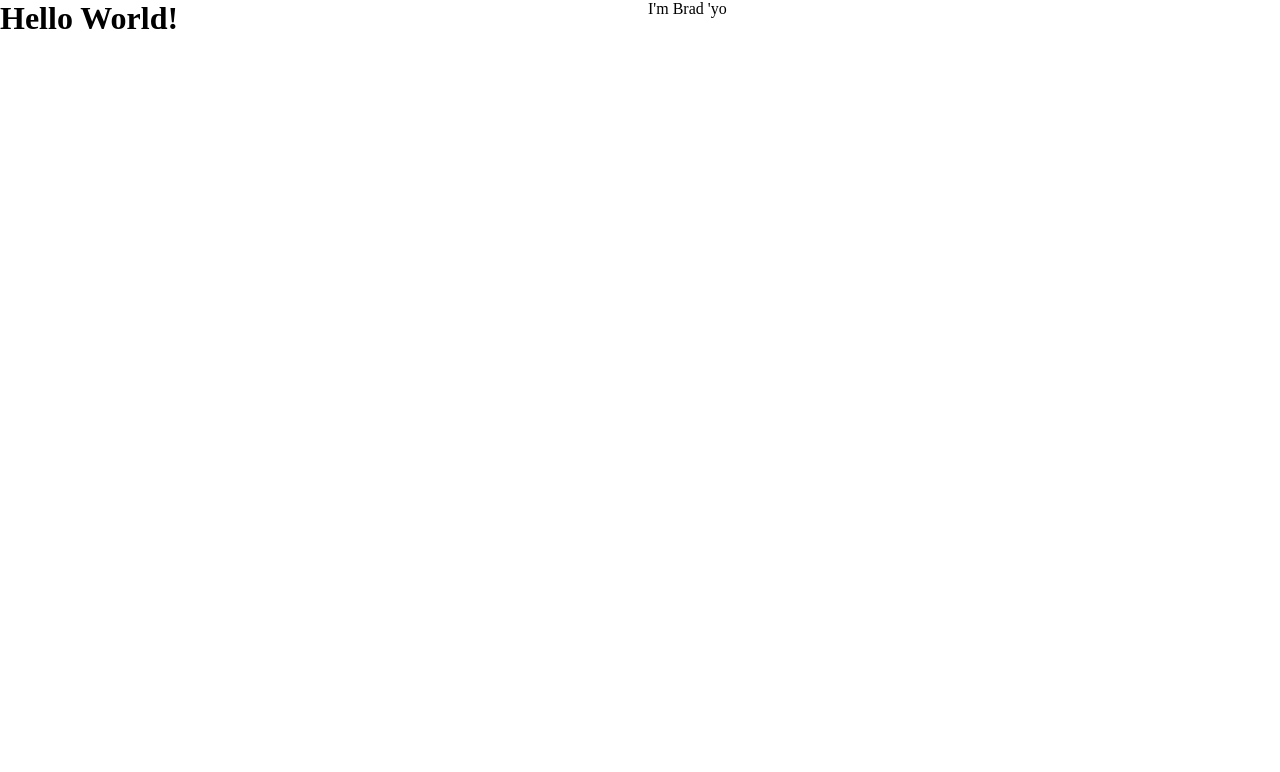
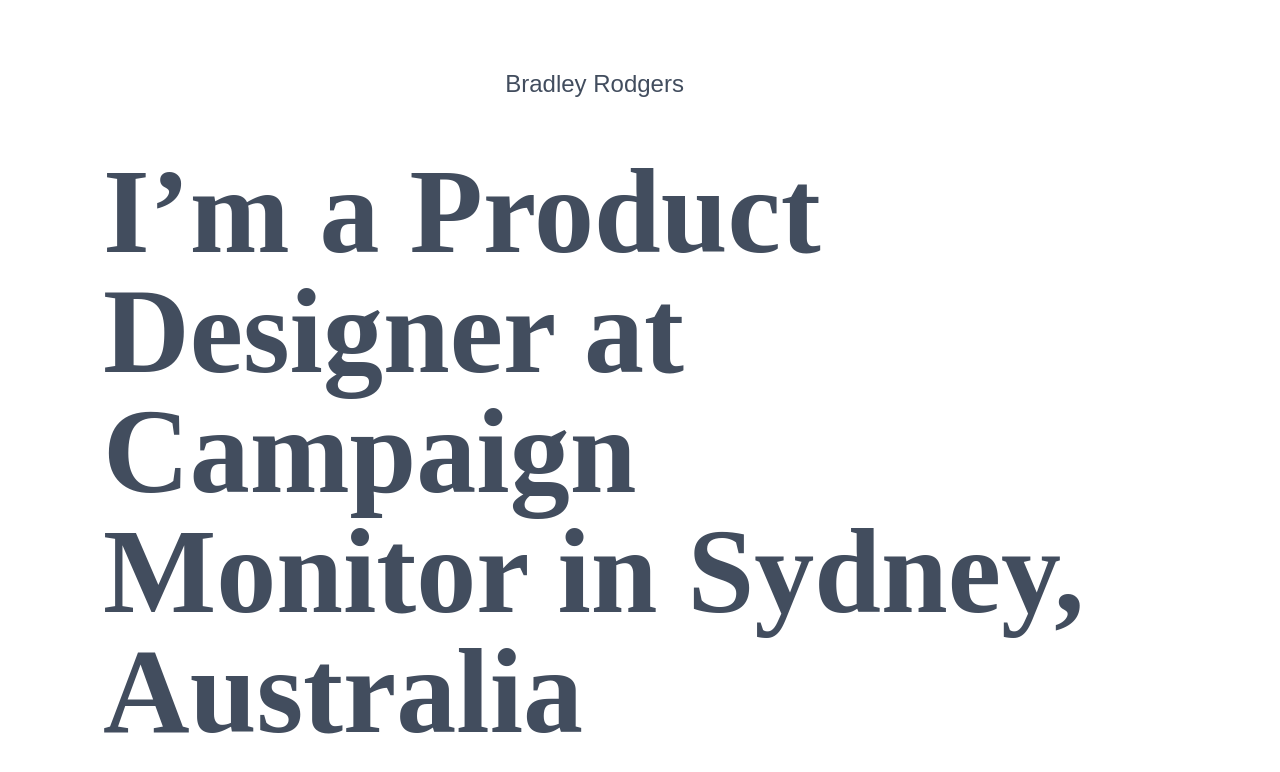
Before and after one commit to bradleyrodgers/bradleyrodgers, a website: page index.html in a window 1280 px wide. Drawn offline with Linux system fonts and the light colour scheme.

Commit message:
Don't judge me

```diff
--- a/index.html
+++ b/index.html
@@ -8,18 +8,31 @@
 
     <link rel="stylesheet" href="assets/css/styles.css">
 
+    <script src="https://use.typekit.net/qty2ril.js"></script>
+    <script>try{Typekit.load({ async: true });}catch(e){}</script>
+
 </head>
 <body>
 
-<div class="l-grid">
-    <div class="l-grid__item l-grid__item--6-col">
-        <h1>Hello World!</h1>
+<div class="l-container">
+
+    <div class="l-grid">
+
+        <div class="l-grid__item l-grid__item--12-col">
+            <h1 class="name">Bradley Rodgers</h1>
+        </div>
+
+        <div class="l-grid__item l-grid__item--11-col">
+            <p class="headline">I’m a Product Designer at Campaign Monitor in Sydney, Australia</p>
+        </div>
+
     </div>
-    <div class="l-grid__item l-grid__item--6-col">
-        <p>I'm Brad 'yo</p>
-    </div>
+
+<!-- .l-grid -->
+
 </div>
-<!-- .l-grid -->
+
+<!-- .l-container -->
 
 
 </body>
--- a/scss/styles.scss
+++ b/scss/styles.scss
@@ -14,8 +14,38 @@
 
 @import 'library/grid';
 
+
 /**
- * Components.
+ * Styles.
  */
 
-//@import 'components/button';
+ $primary-color: #424D5E;
+
+
+.l-container {
+    display: block;
+    max-width: 1170px;
+    min-width: 320px;
+    width: 100%;
+    margin: 0 auto;
+    padding: 72px 48px;
+}
+
+.name {
+	color: $primary-color;
+	font-family: "franklin-gothic-urw",sans-serif;
+	font-size: 24px;
+	line-height: 24px;
+	font-weight: 500;
+	text-align: center;
+	margin-bottom: 56px;
+}
+
+.headline {
+	color: $primary-color;
+	font-family: "freight-display-pro",serif;
+	font-size: 120px;
+	font-weight: 900;
+	line-height: 120px;
+
+}
```
Also changed, not shown: assets/css/styles.css.
